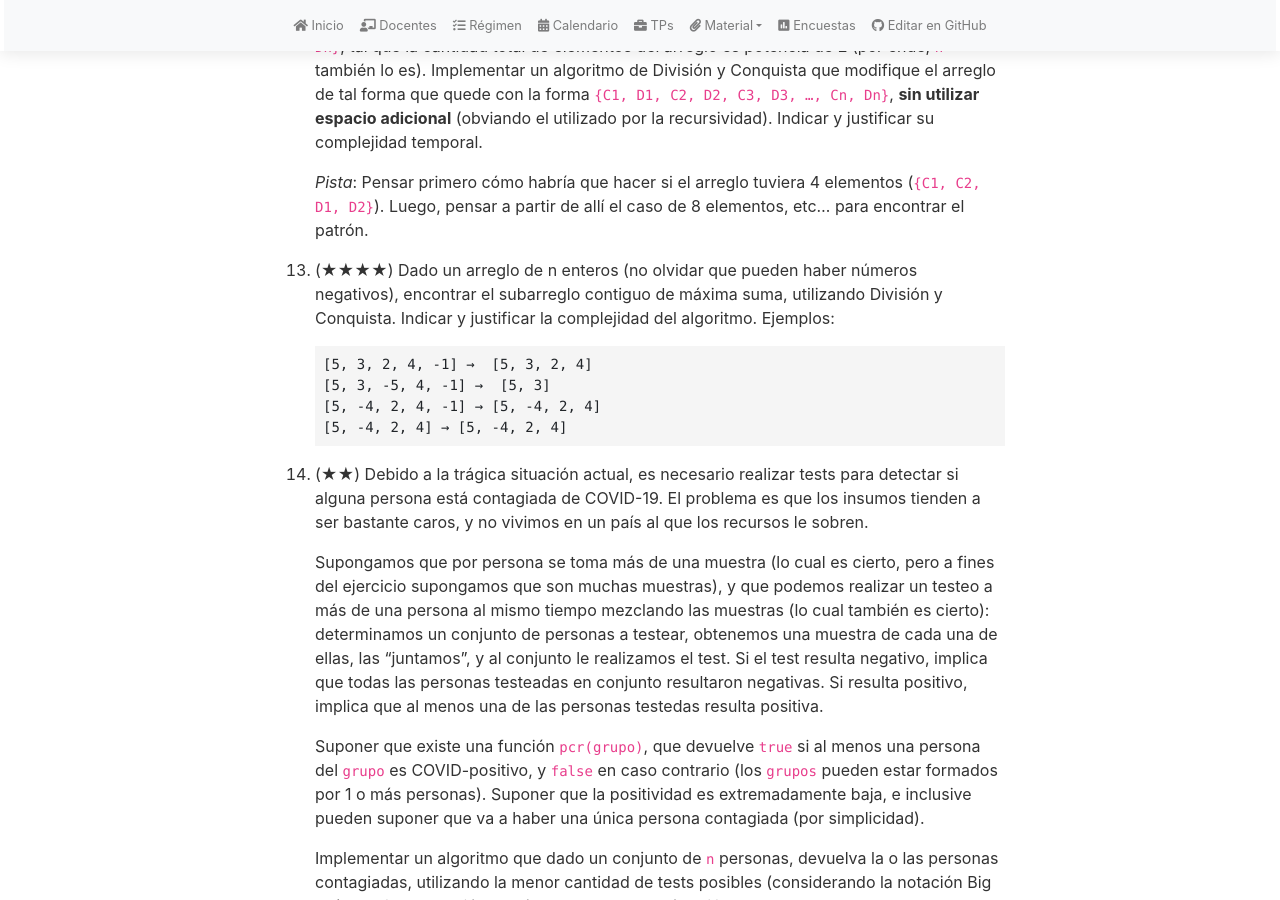
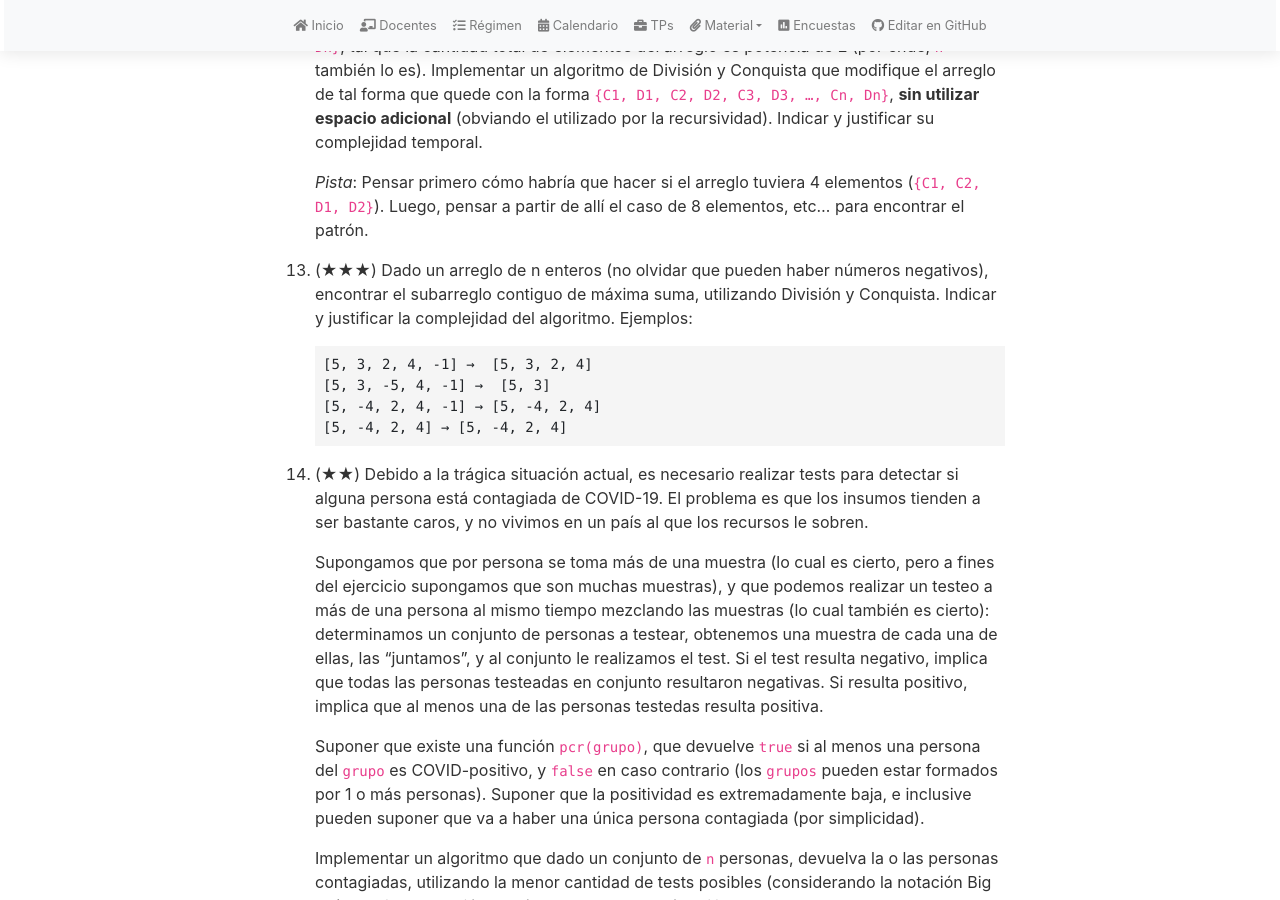
Before and after one commit to algoritmos-rw/tda_bg, a Jekyll site: the page built from material/guias/dyc.md, in a window 1280 px wide and 900 px high, scrolled down 1992 px. Built offline with Jekyll 4.4.1, drawn with Linux system fonts in a browser that asks for light colours; nearby versions of some CDN libraries; our own code applies the rules of GitHub Pages for plain Markdown files.

Commit message:
Update estrellitas dyc

```diff
--- a/material/guias/dyc.md
+++ b/material/guias/dyc.md
@@ -93,7 +93,7 @@ math: true
 	(`{C1, C2, D1, D2}`). Luego, pensar a partir de allí el caso de 8 elementos, etc...
 	para encontrar el patrón.
 
-1.  (★★★★) Dado un arreglo de n enteros (no olvidar que pueden haber números negativos), encontrar el subarreglo
+1.  (★★★) Dado un arreglo de n enteros (no olvidar que pueden haber números negativos), encontrar el subarreglo
     contiguo de máxima suma, utilizando División y Conquista. Indicar y justificar la complejidad del algoritmo.
     Ejemplos:
 
```
